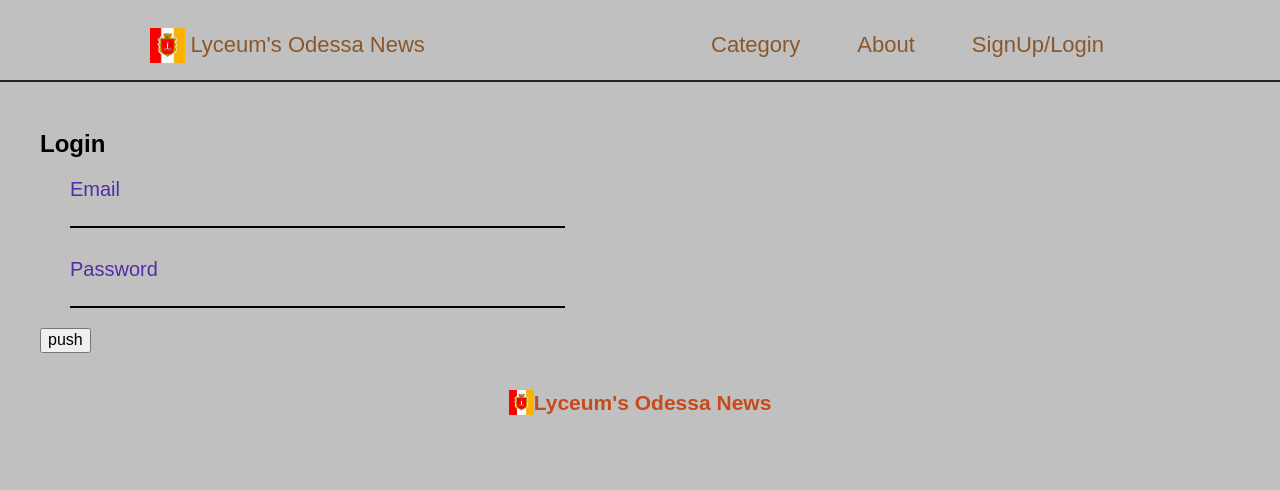
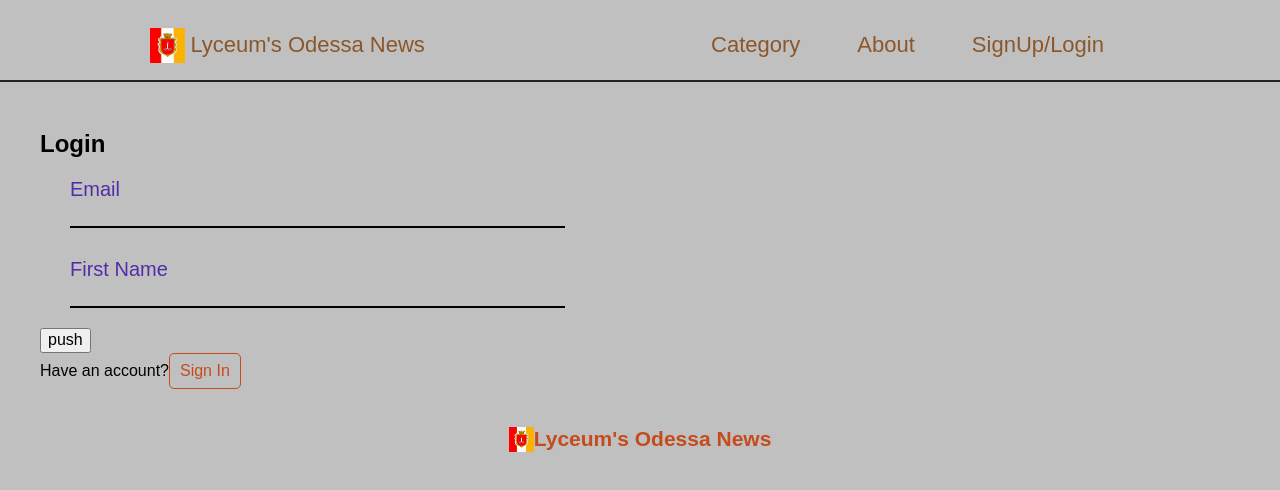
Before and after one commit to EvgeniUPS/mode3, a React (Create React App) app: page /login in a window 1280 px wide. Shown: the top 490 px of the page. Built offline with nearby package versions, Linux system fonts and the light colour scheme.

Commit message:
Login && refactor

```diff
--- a/package.json
+++ b/package.json
@@ -3,6 +3,7 @@
   "version": "0.1.0",
   "private": true,
   "dependencies": {
+    "history": "latest",
     "prop-types": "^15.7.2",
     "react": "^16.8.1",
     "react-dom": "^16.8.1",
@@ -12,8 +13,7 @@
     "redux": "^4.0.1",
     "redux-thunk": "^2.3.0",
     "styled-components": "^4.1.3",
-    "styled-normalize": "^8.0.6",
-    "history": "latest"
+    "styled-normalize": "^8.0.6"
   },
   "scripts": {
     "start": "react-scripts start",
@@ -31,6 +31,7 @@
     "not op_mini all"
   ],
   "devDependencies": {
+    "cross-env": "^5.2.0",
     "prettier": "^1.16.4",
     "redux-devtools-extension": "^2.13.8"
   }
--- a/src/pages/InfoPost.js
+++ b/src/pages/InfoPost.js
@@ -1,5 +1,4 @@
 import React, { Component } from 'react'
-import { Link } from 'react-router-dom'
 import { connect } from 'react-redux'
 import '../styles/Selected.css'
 
@@ -14,7 +13,7 @@ class InfoPost extends Component {
           <div className="single-post">
             <div>
               <img
-                src={infoPost.post.img}
+                src={`/origin/${infoPost.post.img_list[0]}`}
                 alt="logo img"
                 className="post-image"
               />
--- a/src/pages/Login.js
+++ b/src/pages/Login.js
@@ -1,13 +1,16 @@
 import React, { Component } from 'react'
+import Button from '../components/atom/Button'
 import TextFields from '../components/molecules/TextFields'
 
 class Login extends Component {
   state = {
     errorMessage: '',
     email: '',
-    password: ''
+    password: '',
+    firstName: '',
+    isAccount: false
   }
-
+  $isAccountChange = () => this.setState({isAccount: !this.state.isAccount})
   $onChange = fieldName => e => {
     this.setState({ [fieldName]: e.currentTarget.value })
   }
@@ -19,27 +22,37 @@ class Login extends Component {
       : this.setState({ btnDisabled: true })
   }
   $submit = e => {
+    let data
     e.preventDefault()
-    const { email, password } = this.state
-    const data = {
-      email: email,
-      password: password,
-    }
+    const { email, password, firstName, isAccount } = this.state
+    isAccount ? data={email, password} : data={email, firstName}
 
     console.log(data)
 
   }
 
   render() {
-    const { email, password } = this.state
+    const { email, password, firstName, isAccount } = this.state
     return (
       <div>
         <h2>Login</h2>
-        <form>
-          <TextFields type='email' value={email} name='Email' onChange={() => this.$onChange('email')} onKeyUp={this.$keyUp} />
-          <TextFields type='password' value={password} name='Password' onChange={() => this.$onChange('password')} onKeyUp={this.$keyUp} />
-          <button onClick={this.$submit}>push</button>
-        </form>
+        {
+          isAccount ? <form>
+            <TextFields type='email' value={email} name='Email' onChange={() => this.$onChange('email')} onKeyUp={this.$keyUp} />
+            <TextFields type='password' value={password} name='Password' onChange={() => this.$onChange('password')} onKeyUp={this.$keyUp} />
+            <button onClick={this.$submit}>push</button>
+          </form> : <form>
+            <TextFields type='email' value={email} name='Email' onChange={() => this.$onChange('email')} onKeyUp={this.$keyUp} />
+            <TextFields type='text' value={firstName} name='First Name' onChange={() => this.$onChange('firstName')} onKeyUp={this.$keyUp} />
+            <button onClick={this.$submit}>push</button>
+          </form>
+        }
+        {
+          isAccount ? 'Not a member?' : 'Have an account?'
+        }
+        {
+          <Button children={isAccount ? 'Sign Up' : 'Sign In'} onClick={this.$isAccountChange}/>
+        }
       </div>
     )
   }
```
Also changed, not shown: 1 other file (tests, documents, lock files or other folders).
